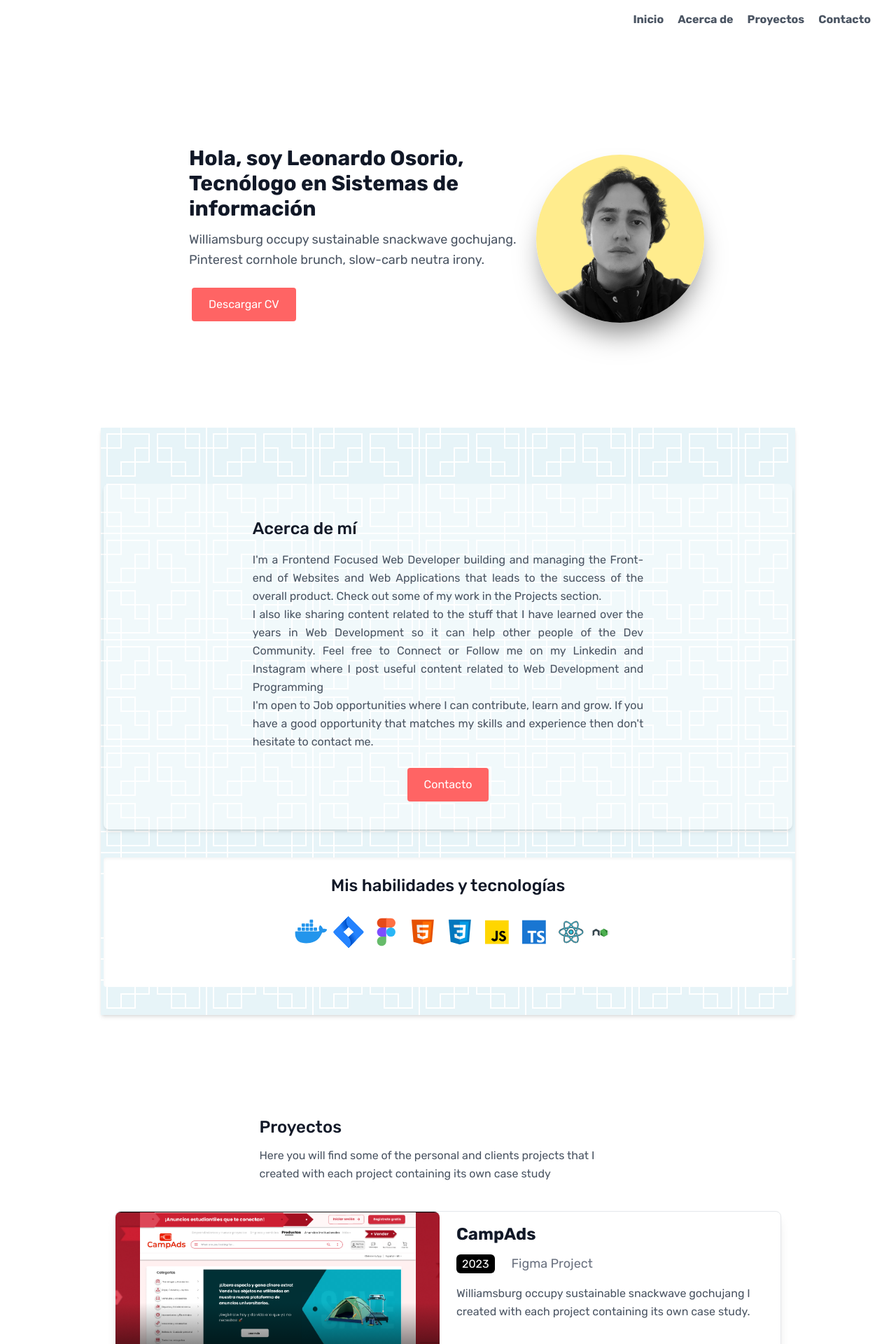
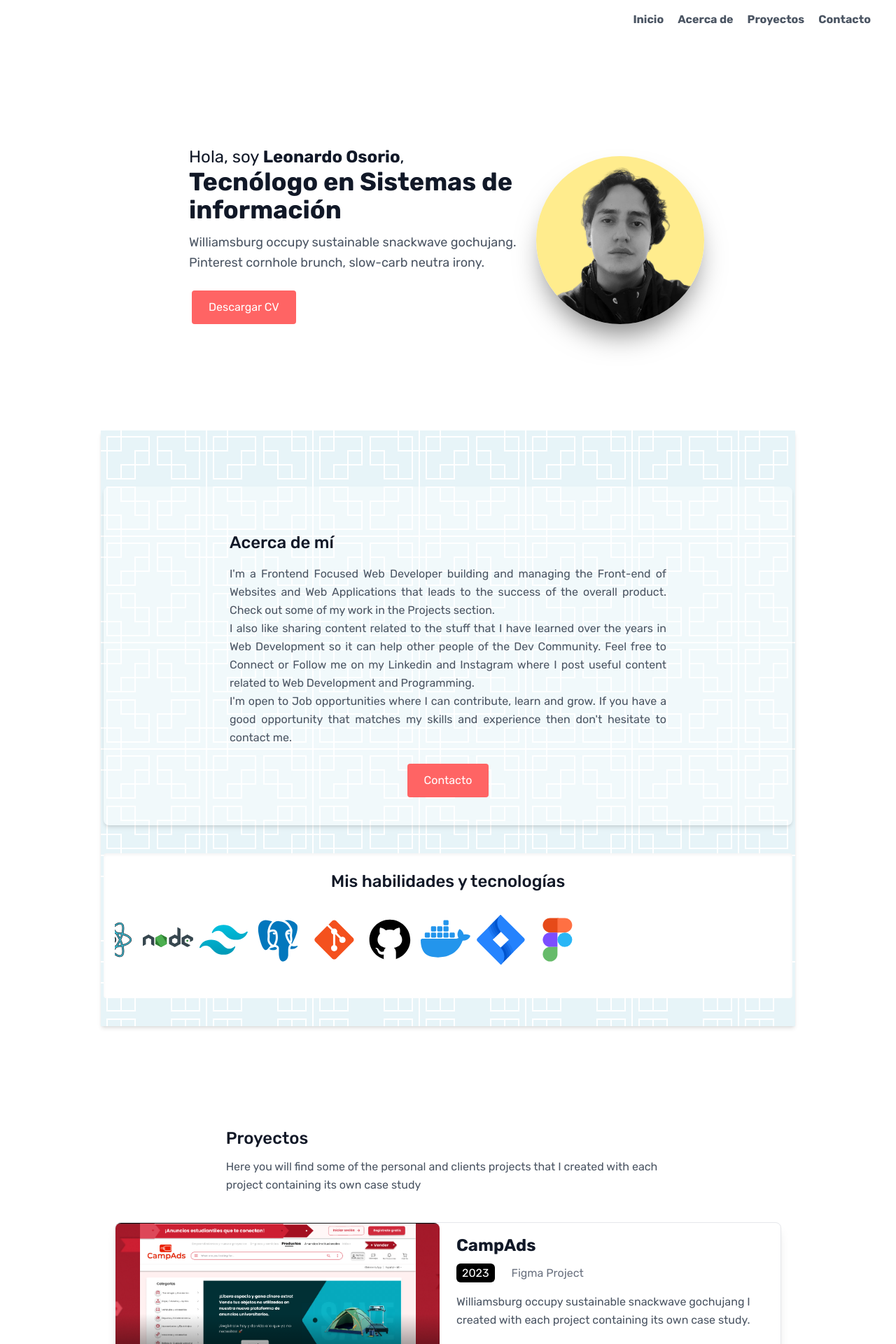
Before and after one commit to closorio/closorio-web, a React (Vite) app: page / in a window 1280 px wide. Shown: the top 1920 px of the page at 70% size. Built offline with nearby package versions, Linux system fonts and the light colour scheme.

Commit message:
feat: visual update root

```diff
--- a/src/components/section-project.tsx
+++ b/src/components/section-project.tsx
@@ -8,7 +8,7 @@ const Image = ({ src, alt }: ImageProps) => (
     alt={alt}
     className="object-cover object-center h-full w-full"
     src={src}
-    style={{ aspectRatio: "16/9" }} // Asegura que la imagen siempre tenga el mismo tamaño
+    style={{ aspectRatio: "16/9" }}
   />
 );
 
@@ -31,7 +31,7 @@ const SectionProject = ({
   buttonText,
   url,
 }: SectionProjectProps) => (
-  <section className="text-gray-600 body-font bg-white border border-gray-200 rounded-lg shadow-lg md:mb-10 mb-8 ">
+  <section className="text-gray-600 body-font bg-white border border-gray-200 rounded-lg shadow-lg md:mb-10 mb-8 md:w-16/10">
     <div className="container px-4 mx-auto">
       <div className="flex -mx-4 -mb-10 text-center flex-col md:flex-row">
 
@@ -64,7 +64,7 @@ const SectionProject = ({
             {title}
           </h2>
           <span className="bg-black rounded-md text-white px-2 py-1 mr-6 ">{year}</span>
-          <span className="text-gray-500 text-lg ">{type}</span>
+          <span className="text-gray-500 ">{type}</span>
           <p className="leading-relaxed text-base my-4">{description}</p>
         </div>
       </div>
--- a/src/components/slider-brand.tsx
+++ b/src/components/slider-brand.tsx
@@ -29,15 +29,14 @@ const SliderBrands = () => {
         className="flex"
         animate={{
           x: ['-300%', '0%'],
-          transition: { ease: 'linear', duration: 50, repeat: Infinity },
+          transition: { ease: 'linear', duration: 40, repeat: Infinity },
         }}
       >
         {/* Renderiza los slides duplicados */}
         {duplicatedSlides.map((slide, index) => (
           <div
             key={index}
-            className="flex-shrink-0"
-            style={{ width: `${150 / slides.length}%` }}
+            className="flex-shrink-0 w-1/4 md:w-1/12"
           >
             <div className="flex flex-col items-center px-1 md:py-4 py-2 justify-center h-full text-xl">
               <img src={slide.logo} alt={slide.brand} className="w-full h-full" />
--- a/src/pages/about-me.tsx
+++ b/src/pages/about-me.tsx
@@ -10,11 +10,11 @@ const AboutMe = () => {
     <>
       <section
         id="section-aboutme"
-        className="text-gray-600 body-font min-h-80 bg-hero-pattern bg-repeat bg-secondary-dark bg-opacity-50 shadow-md"
+        className="text-gray-600 body-font bg-hero-pattern bg-repeat bg-secondary-dark bg-opacity-50 shadow-md md:mt-10"
       >
-        <div className="container px-5 py-20 mx-auto md:mt-12 md:mb-20 ">
+        <div className="container px-5 py-20 mx-auto md:mb-20 ">
           <div className="flex -mx-4 mb-10 text-justify bg-white/40 rounded-lg shadow-md">
-            <div className="w-4/5 sm:w-3/5 mb-10 mx-auto px-4 pt-6">
+            <div className="mb-10 mx-auto px-4 pt-10 w-[92%] md:w-2/3">
               <h2 className="title-font text-2xl font-medium text-gray-900 md:mt-6 mb-4  text-center md:text-start">
                 Acerca de mí
               </h2>
@@ -30,7 +30,7 @@ const AboutMe = () => {
                 learned over the years in Web Development so it can help other
                 people of the Dev Community. Feel free to Connect or Follow me
                 on my Linkedin and Instagram where I post useful content related
-                to Web Development and Programming
+                to Web Development and Programming.
               </p>
               <p className="leading-relaxed text-base">
                 I'm open to Job opportunities where I can contribute, learn and
@@ -48,13 +48,11 @@ const AboutMe = () => {
           </div>
 
           <div className="flex -mx-4 -mb-10 text-justify bg-white rounded shadow-inner">
-            <div className="sm:w-1/2 mb-10 mx-auto px-4 text-center">
-              <h2 className="title-font text-2xl font-medium text-gray-900 mt-6 mb-3">
+            <div className="mb-8 mx-auto px-4 text-center">
+              <h2 className="title-font text-2xl font-medium text-gray-900 mt-6 mb-4">
                 Mis habilidades y tecnologías
               </h2>
-
               <SliderBrands />
-
             </div>
           </div>
         </div>
--- a/src/pages/home-page-intro.tsx
+++ b/src/pages/home-page-intro.tsx
@@ -3,14 +3,14 @@ const HomePageIntro = () => {
     <>
       <section
         id="section-home"
-        className="text-gray-600 body-font bg-white min-h-80"
+        className="text-gray-600 body-font bg-white "
       >
-        <div className="container px-5 py-20 mx-auto md:mt-12 md:mb-20">
+        <div className="container px-5 py-18 md:py-20 mx-auto md:mt-12 mb-20">
           <div className="flex flex-col-reverse md:flex-row -mx-4 -mb-12">
             <div className="md:w-3/6 mb-10 ml-auto px-3 ">
-              <h2 className="title-font text-2xl md:text-3xl text-center md:text-start font-bold text-gray-900 mt-6 mb-3">
-                Hola, soy Leonardo Osorio,
-                <br /> Tecnólogo en Sistemas de información
+              <h2 className="title-font text-xl md:text-2xl text-center md:text-start font-base text-gray-900 mt-6 mb-3">
+                Hola, soy <span className="font-bold text-2xl">Leonardo Osorio</span>,
+                <br /> <span className="text-2xl md:text-4xl font-bold"> Tecnólogo en Sistemas de información</span>
               </h2>
               <p className="leading-relaxed text-lg text-center md:text-start">
                 Williamsburg occupy sustainable snackwave gochujang. Pinterest
@@ -33,7 +33,7 @@ const HomePageIntro = () => {
             </div>
 
             <div className="flex items-center justify-center md:mr-auto px-4 ">
-              <div className="rounded-full h-60 w-60 overflow-hidden  mx-auto shadow-[0_25px_40px_-12px_rgba(0,0,0,0.5)] hover:shadow-lg hover:scale-110 transition">
+              <div className="rounded-full h-52 w-52 md:h-60 md:w-60 overflow-hidden  mx-auto shadow-[0_25px_40px_-12px_rgba(0,0,0,0.5)] hover:shadow-lg hover:scale-110 transition">
                 <img
                   alt="content"
                   className="object-cover object-center h-full w-full"
--- a/src/pages/projects.tsx
+++ b/src/pages/projects.tsx
@@ -7,8 +7,8 @@ const Projects = () => {
         id="section-projects"
         className="text-gray-600 body-font"
       >
-        <div className="container px-5 py-10 mt-20 mx-auto">
-          <div className="sm:w-3/5 mb-10 mx-auto px-4">
+        <div className="container px-5 py-18 mx-auto ">
+        <div className="mb-10 mx-auto pt-10 w-[95%] md:w-2/3">
             <h2 className="title-font text-2xl font-medium text-gray-900 mt-6 mb-3">
               Proyectos
             </h2>
```
